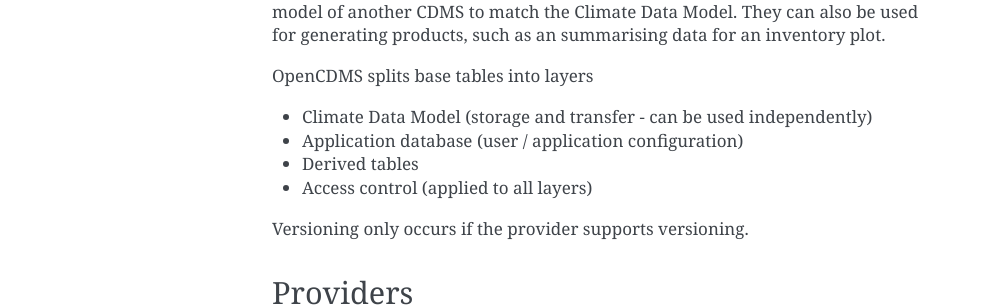
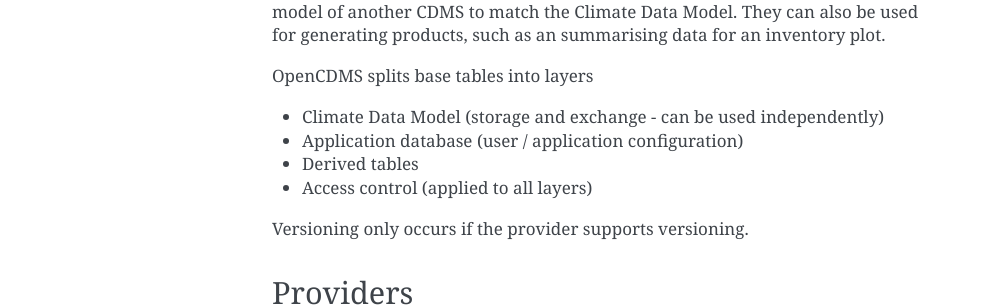
Before and after one commit to opencdms-dev/pyopencdms, a Sphinx documentation site: the page built from docs/datamodel.rst, in a window 1280 px wide. Shown: the part 1094-1401 px from the top of the page, without its empty margins (148-1141 px from the left). Built offline with Sphinx 7.4.7, drawn with Linux system fonts in a browser that asks for light colours.

Commit message:
Change 'transfer' to 'exchange'

```diff
--- a/docs/datamodel.rst
+++ b/docs/datamodel.rst
@@ -25,7 +25,7 @@
 
 OpenCDMS splits base tables into layers
 
-- Climate Data Model (storage and transfer - can be used independently)
+- Climate Data Model (storage and exchange - can be used independently)
 - Application database (user / application configuration)
 - Derived tables
 - Access control (applied to all layers)
```
